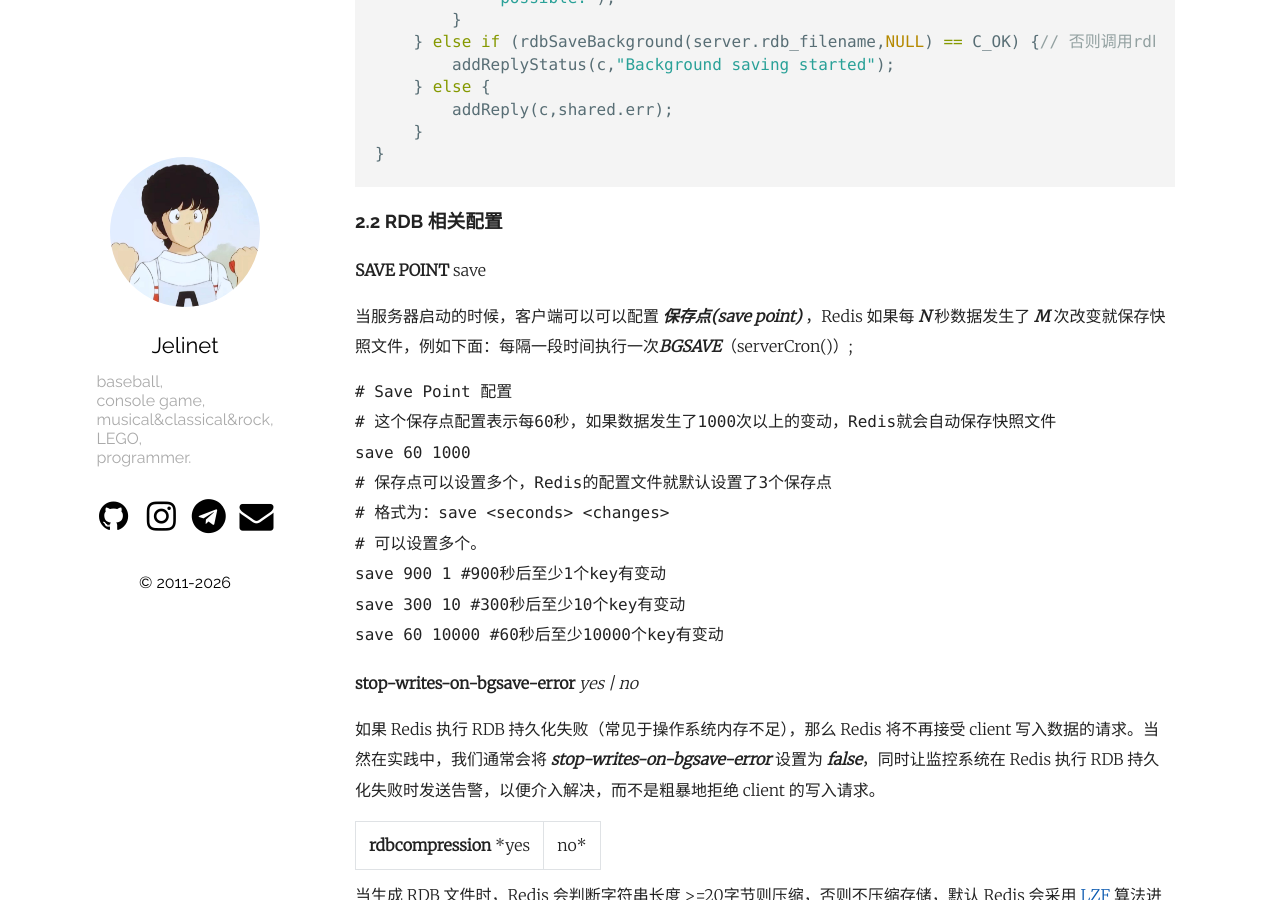
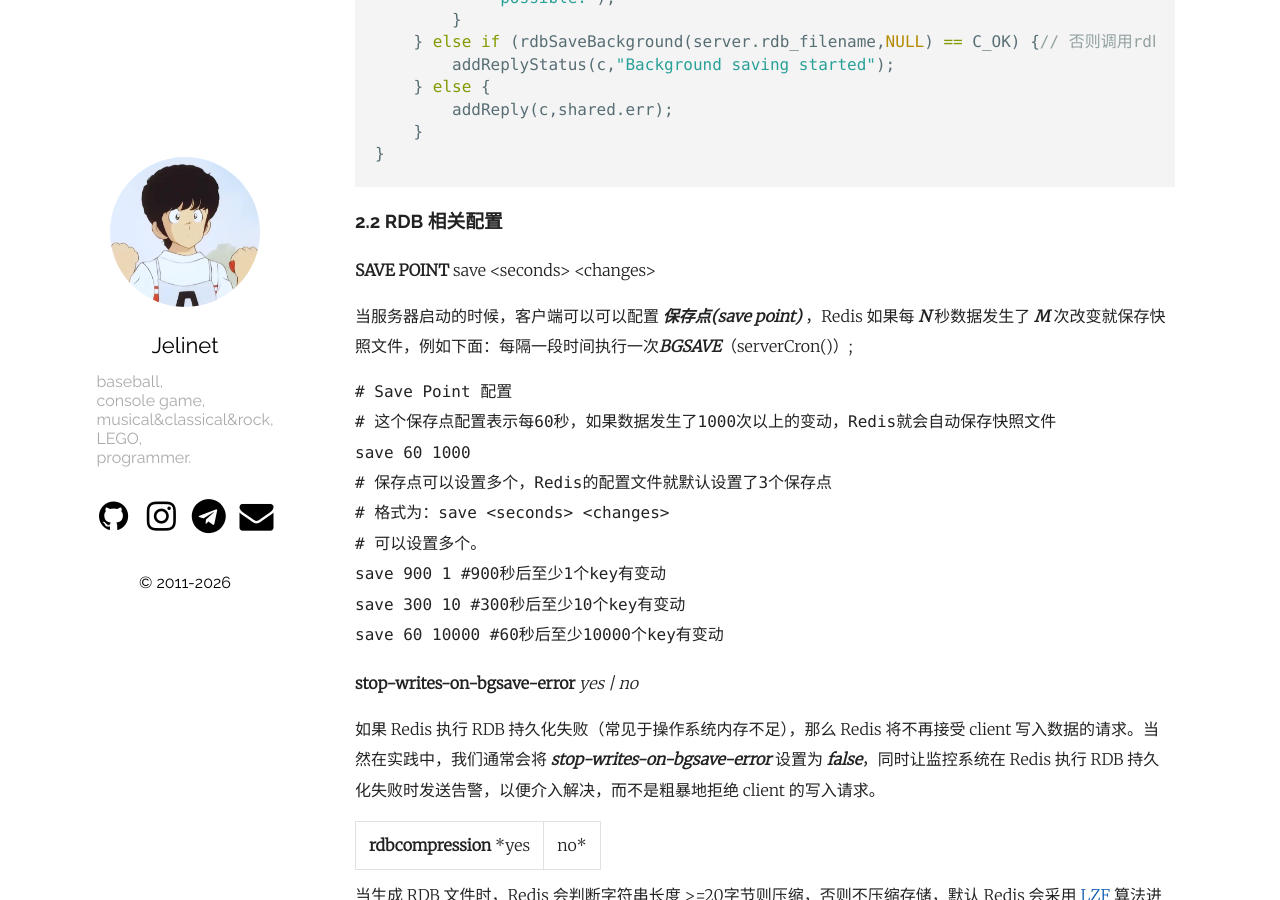
Before and after one commit to jelinet/jelinet.github.io, a Jekyll site: the page built from _posts/2018-06-24-redis笔记-持久化.markdown, in a window 1280 px wide and 900 px high, scrolled down 2045 px. Built offline with Jekyll 4.4.1, drawn with Linux system fonts in a browser that asks for light colours.

Commit message:
Update 2018-06-24-redis笔记-持久化.markdown

```diff
--- a/_posts/2018-06-24-redis笔记-持久化.markdown
+++ b/_posts/2018-06-24-redis笔记-持久化.markdown
@@ -92,7 +92,7 @@ void bgsaveCommand(client *c) {
 
 ### 2.2 RDB 相关配置
 
-**SAVE POINT** save <seconds> <changes>
+**SAVE POINT** save \<seconds\> \<changes\>
 
 当服务器启动的时候，客户端可以可以配置 ***保存点(save point)*** ，Redis 如果每 ***N*** 秒数据发生了 ***M*** 次改变就保存快照文件，例如下面：每隔一段时间执行一次***BGSAVE***（serverCron()）;
 
```
